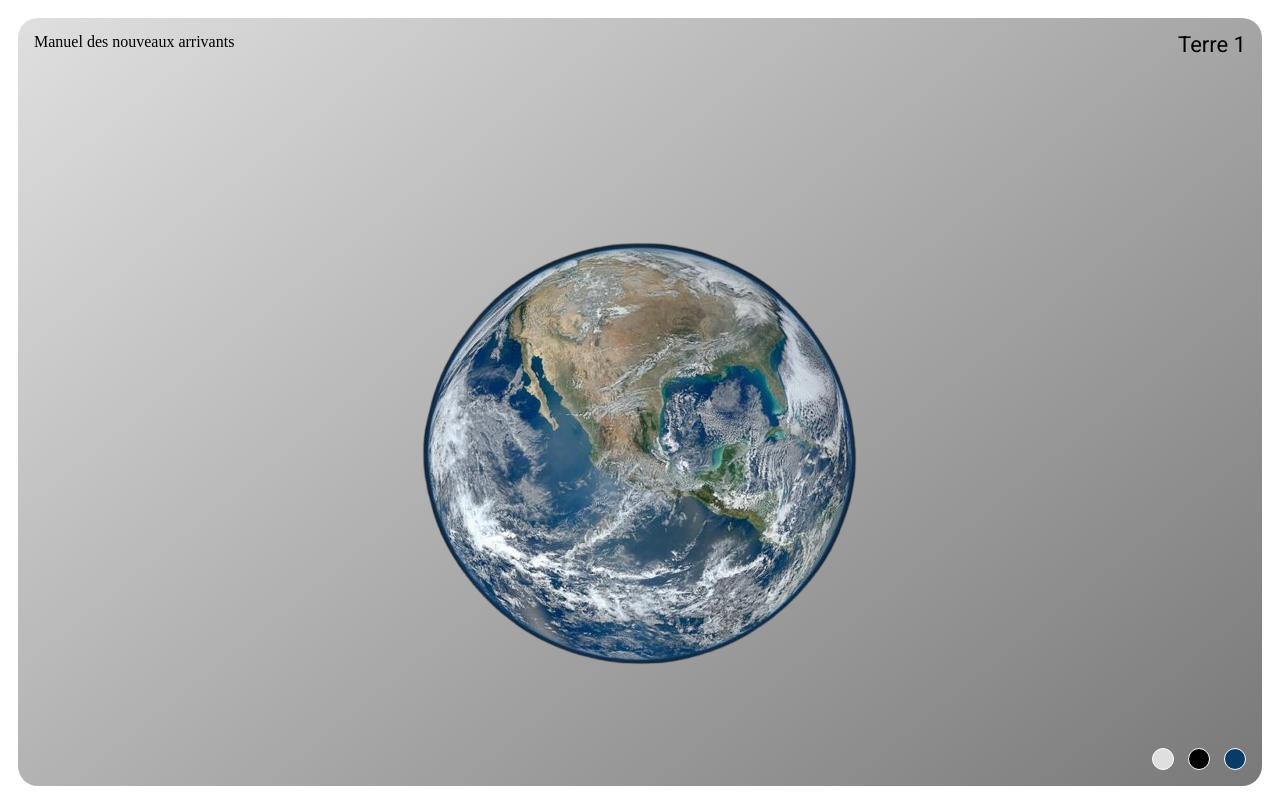
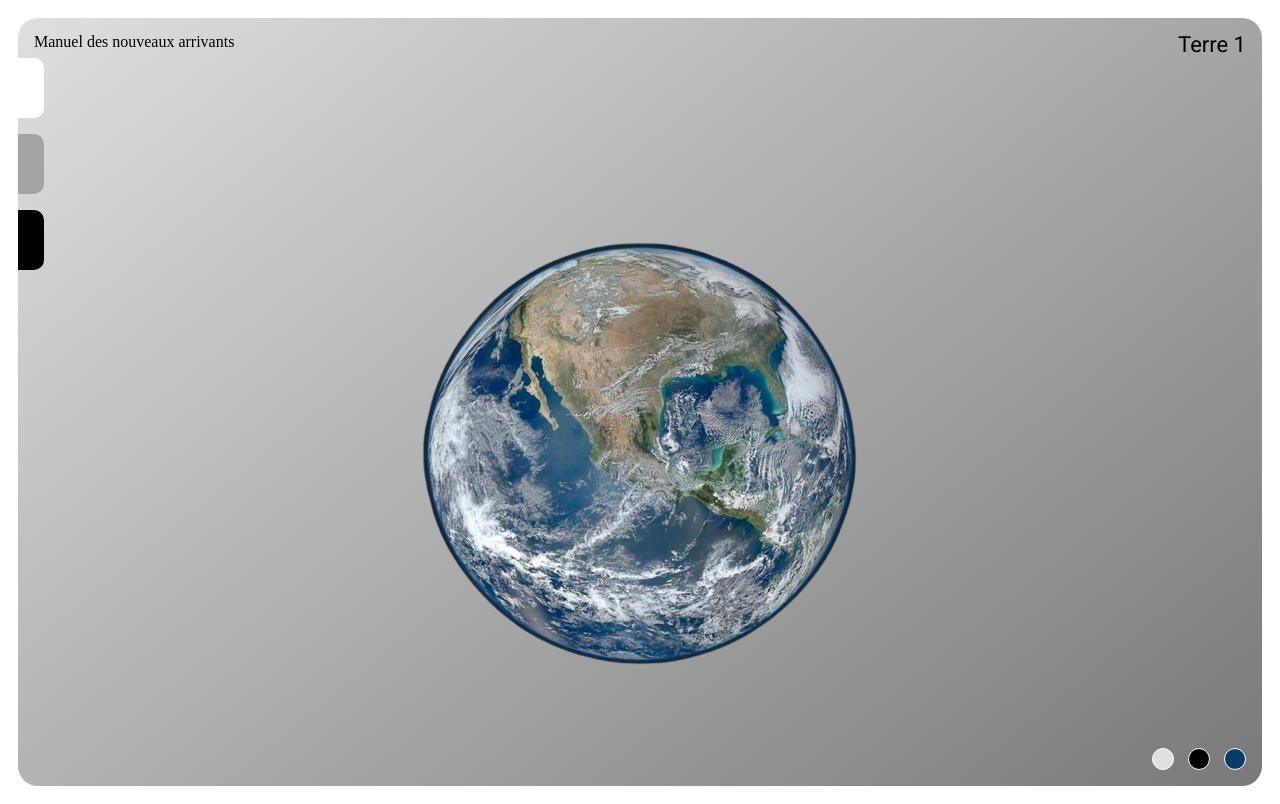
Before and after one commit to Debliqui/terre-1, a React (Vite) app: page / in a window 1280 px wide. Built offline with nearby package versions, Linux system fonts and the light colour scheme.

Commit message:
Add collapse container for articles

```diff
--- a/src/App.jsx
+++ b/src/App.jsx
@@ -1,9 +1,11 @@
 import { useContext, useEffect } from "react"
 import ThemeContext from "./contexts/ThemeContext"
 import Settings from "./component/Settings"
+import Collapse from "./container/CollapseArticles"
 
 import "./App.scss"
 import Earth from "./assets/PIA18033.svg"
+
 function App() {
   const { theme } = useContext(ThemeContext)
 
@@ -19,7 +21,9 @@ function App() {
         <h1>Terre 1</h1>
         <h2>Manuel des nouveaux arrivants</h2>
       </header>
-
+      <section>
+        <Collapse />
+      </section>
       <Settings />
     </main>
   )
--- a/src/App.scss
+++ b/src/App.scss
@@ -42,6 +42,10 @@ body {
   color: var(--color);
 }
 
+span {
+  color: var(--color);
+}
+
 .main {
   background: var(--background-main);
   color: var(--color);
@@ -53,6 +57,7 @@ body {
   border-radius: 20px;
   position: relative;
   padding: 16px;
+  overflow: hidden;
   &__earth {
     position: absolute;
     top: 25%;
@@ -80,5 +85,5 @@ body {
 }
 
 button:hover {
-  opacity: 0.8;
+  opacity: 0.6;
 }
--- /dev/null
+++ b/src/container/CollapseArticles/index.jsx
@@ -0,0 +1,64 @@
+import { useState } from "react"
+
+import "./index.scss"
+
+export default function CollapseArticles() {
+  const collapseItems = [
+    {
+      id: 1,
+      title: "Comprendre votre nouvel environnement",
+      content: "Contenu du Collapse 1",
+    },
+    {
+      id: 2,
+      title: "Comment se fondre parmi les humains ?",
+      content: "Contenu du Collapse 2",
+    },
+    {
+      id: 3,
+      title: "Explorer les nations de la Terre",
+      content: "Contenu du Collapse 3",
+    },
+  ]
+
+  const [visible, setVisible] = useState(
+    Array(collapseItems.length).fill(false)
+  )
+
+  const toggleVisibility = (index) => {
+    setVisible((prev) => prev.map((state, i) => (i === index ? !state : state)))
+  }
+
+  return (
+    <div className="collapse">
+      <div className="collapse__buttons">
+        {collapseItems.map((item, index) => (
+          <button
+            key={item.id}
+            className={`collapse__button collapse__button__${item.id} ${
+              visible[index] ? "active" : ""
+            }`}
+            onClick={() => toggleVisibility(index)}
+          >
+            {!visible[index] ? (
+              <span className="collapse__button__title">{item.title}</span>
+            ) : null}
+          </button>
+        ))}
+      </div>
+      <div className="collapse__dropdowns">
+        {collapseItems.map((item, index) => (
+          <div
+            key={item.id}
+            className={`collapse__dropdown collapse__dropdown__${item.id} ${
+              visible[index] ? "open" : ""
+            }`}
+          >
+            <h2 className="collapse__dropdown__title">{item.title}</h2>
+            <span className="separator" />
+          </div>
+        ))}
+      </div>
+    </div>
+  )
+}
--- /dev/null
+++ b/src/container/CollapseArticles/index.scss
@@ -0,0 +1,88 @@
+$bg-color1: var(--background-root);
+$bg-color2: #a4a4a4;
+$bg-color3: var(--color);
+$transition-duration: 1s;
+
+$width-dropdown: 300px;
+$width-close: -340px;
+
+.collapse {
+  display: flex;
+  flex-direction: row-reverse;
+  height: 100%;
+  position: absolute;
+  left: 0;
+  bottom: 0;
+  &__buttons {
+    display: flex;
+    flex-direction: column;
+    margin-top: 40px;
+    gap: 16px;
+  }
+  &__button {
+    width: 26px;
+    height: 60px;
+    border: none;
+    border-radius: 0 10px 10px 0;
+    transition: margin-left $transition-duration;
+    &.active {
+      margin-left: 340px;
+    }
+    &__1 {
+      background-color: $bg-color1;
+    }
+    &__2 {
+      background-color: $bg-color2;
+    }
+    &__3 {
+      background-color: $bg-color3;
+    }
+    &__title {
+      visibility: hidden;
+      width: 300px;
+      display: block;
+      text-align: left;
+      margin-left: 30px;
+    }
+    &:hover &__title {
+      visibility: visible;
+    }
+  }
+  &__dropdown {
+    position: absolute;
+    width: $width-dropdown;
+    height: 100%;
+    left: $width-close;
+    display: flex;
+    flex-direction: column;
+    align-items: center;
+    padding: 20px;
+    transition: left $transition-duration;
+    &.open {
+      left: 0;
+    }
+    &__1 {
+      background-color: $bg-color1;
+    }
+    &__2 {
+      background-color: $bg-color2;
+      color: #000;
+    }
+    &__3 {
+      background-color: $bg-color3;
+      color: $bg-color1;
+    }
+    &__title {
+      font-family: var(--title-font);
+      font-size: 20px;
+      margin-bottom: 16px;
+    }
+  }
+}
+
+.separator {
+  display: block;
+  width: 100px;
+  height: 4px;
+  background-color: #ff0000;
+}
```
